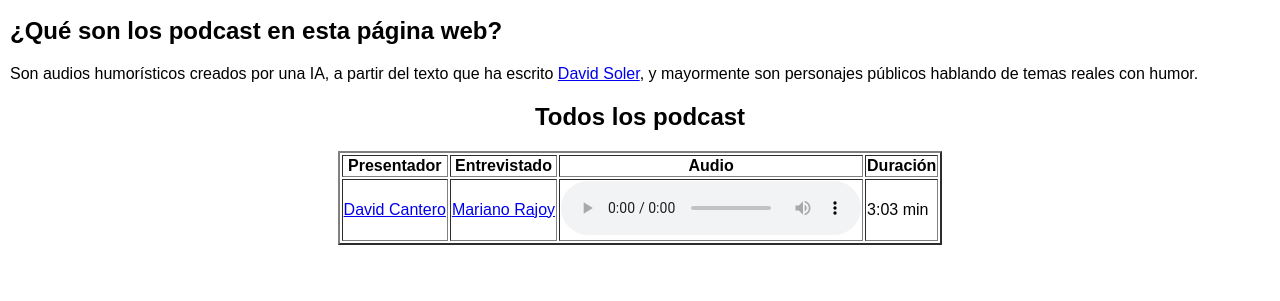
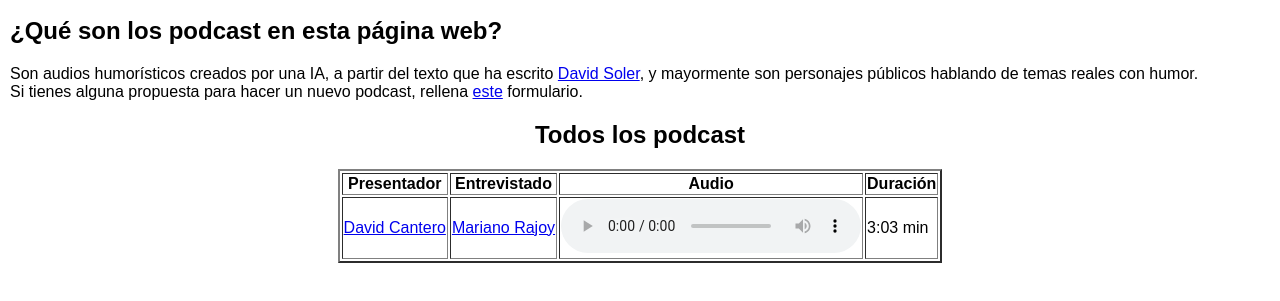
Before and after one commit to DavidSolerFlores/davidsolerflores.github.io, a plain HTML site: page podcast.html in a window 1280 px wide. Shown: the part 131-432 px from the top of the page. Drawn offline with Linux system fonts and the light colour scheme.

Commit message:
Update podcast.html
Propuestas Podcast - Activado

```diff
--- a/podcast.html
+++ b/podcast.html
@@ -25,7 +25,11 @@
  </div>
  <div class="uno">
  <h2>¿Qué son los podcast en esta página web?</h2>
- <p>Son audios humorísticos creados por una IA, a partir del texto que ha escrito <a href="david.html">David Soler</a>, y mayormente son personajes públicos hablando de temas reales con humor. </p>
+ <p>Son audios humorísticos creados por una IA, a partir del texto que ha escrito <a href="david.html">David Soler</a>, y mayormente son personajes públicos hablando de temas reales con humor.
+<br>
+Si tienes alguna propuesta para hacer un nuevo podcast, rellena <a href="https://forms.gle/cm72KX8tYC5vv7p46">este</a> formulario.
+
+</p>
  <center>
  <h2>Todos los podcast</h2></center>
  <center>
```
